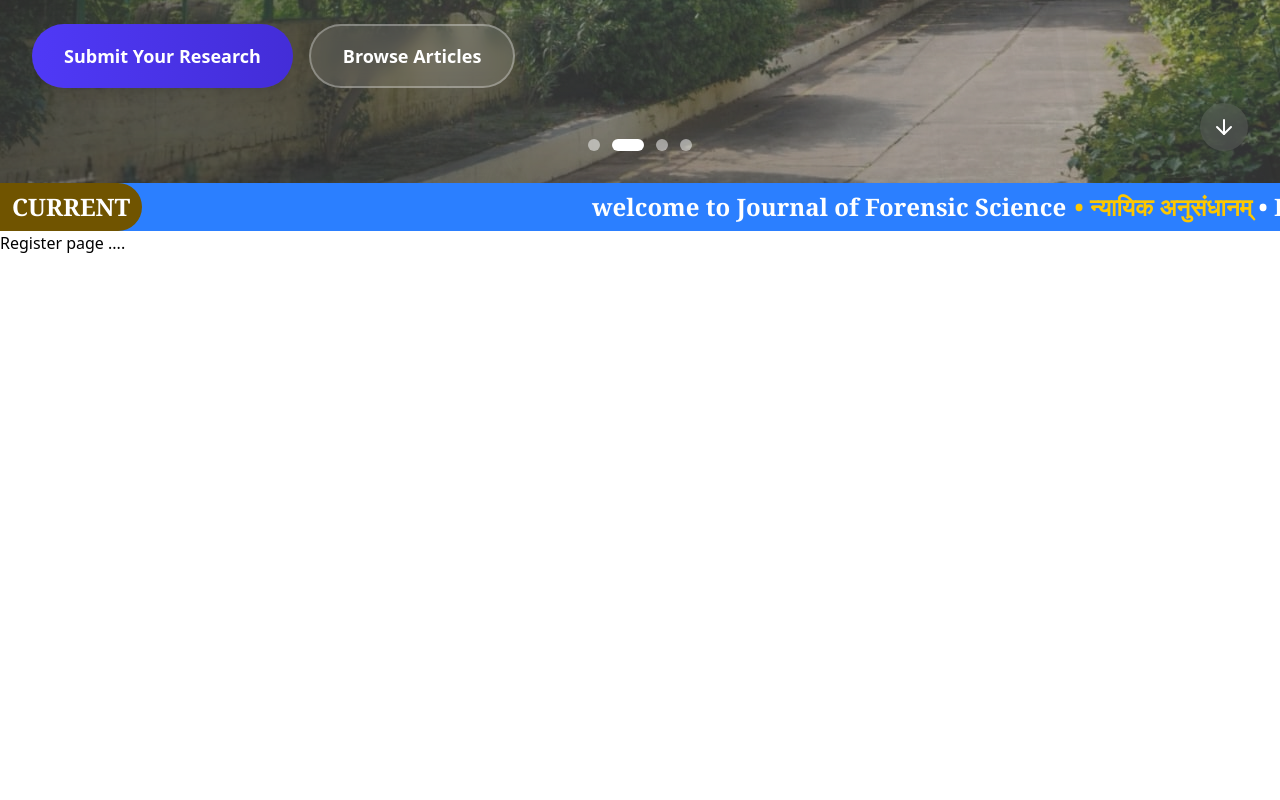
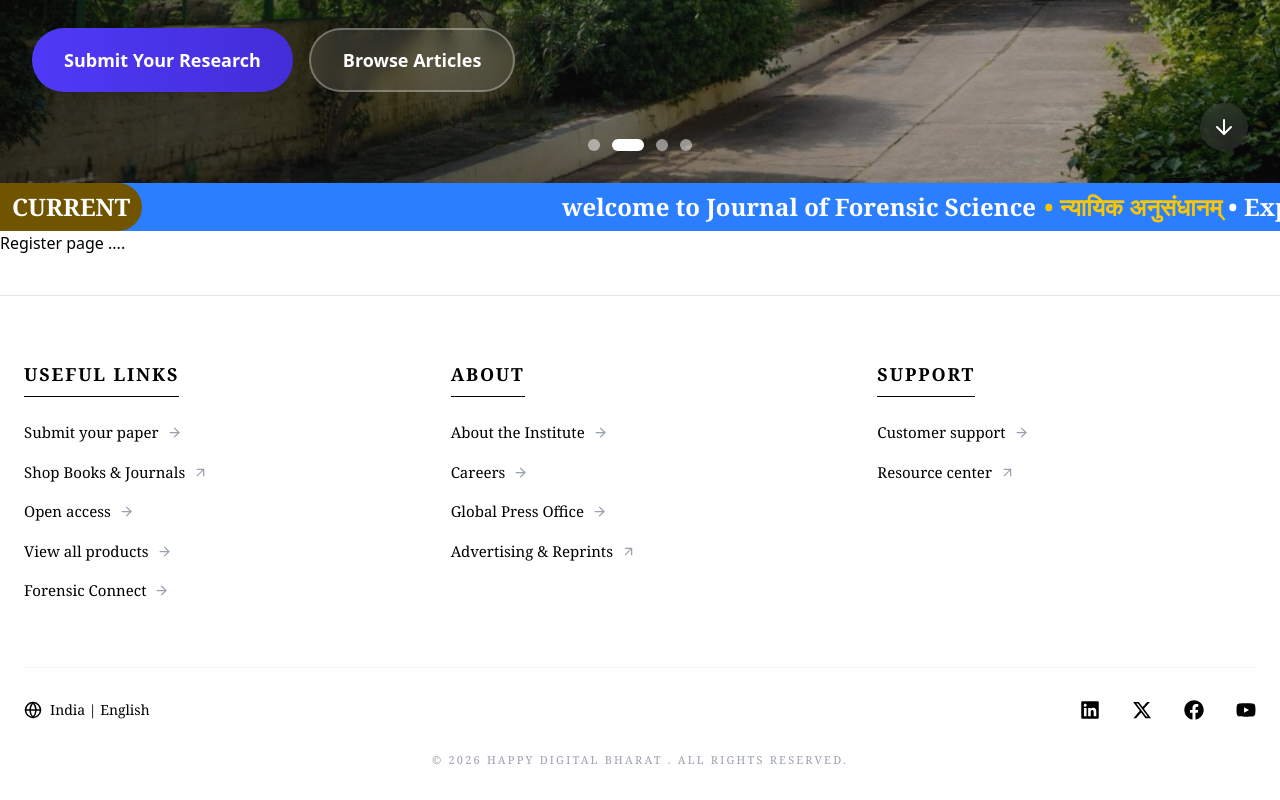
Before and after one commit to Santaravind/Forensic_Journal, a React (Vite) app: page /register in a window 1280 px wide. Shown: the part 665-1465 px from the top of the page. Before the commit the page ends 920 px from the top, so only its background shows below. Built offline with nearby package versions, Linux system fonts and the light colour scheme.

Commit message:
Landing page update !!!

```diff
--- a/src/App.jsx
+++ b/src/App.jsx
@@ -12,6 +12,7 @@ import Login from './components/auth/Login';
 import Register from './components/auth/Register';
 import {Toaster} from 'react-hot-toast'
 import Header from './components/pages/Header';
+import Footer from './components/pages/Footer';
 function App() {
   return (
     <>
@@ -29,10 +30,8 @@ function App() {
       <Route path='/research' element={<Research/>}/>
       <Route path='/login' element={<Login/>}/>
       <Route path='/register' element={<Register/>}/>
-
-
-
       </Routes>
+      <Footer/>
 
     </>
   )
--- /dev/null
+++ b/src/components/pages/Footer.jsx
@@ -0,0 +1,95 @@
+import React from 'react';
+import { FaLinkedin, FaFacebook, FaYoutube } from "react-icons/fa";
+import { FaXTwitter } from "react-icons/fa6";
+import { FiArrowUpRight, FiArrowRight, FiGlobe } from "react-icons/fi";
+
+const Footer = () => {
+  const footerSections = [
+    {
+      title: "Useful links",
+      links: [
+        { name: "Submit your paper", icon: <FiArrowRight /> },
+        { name: "Shop Books & Journals", icon: <FiArrowUpRight /> },
+        { name: "Open access", icon: <FiArrowRight /> },
+        { name: "View all products", icon: <FiArrowRight /> },
+        { name: "Forensic Connect", icon: <FiArrowRight /> },
+      ],
+    },
+    {
+      title: "About",
+      links: [
+        { name: "About the Institute", icon: <FiArrowRight /> },
+        { name: "Careers", icon: <FiArrowRight /> },
+        { name: "Global Press Office", icon: <FiArrowRight /> },
+        { name: "Advertising & Reprints", icon: <FiArrowUpRight /> },
+      ],
+    },
+    {
+      title: "Support",
+      links: [
+        { name: "Customer support", icon: <FiArrowRight /> },
+        { name: "Resource center", icon: <FiArrowUpRight /> },
+      ],
+    },
+  ];
+
+  return (
+    <footer className="bg-white/60 text-black border-t border-gray-200 mt-10 shadow font-serif pt-16 pb-8">
+      <div className="max-w-7xl mx-auto px-6">
+
+        {/* MAIN NAVIGATION GRID */}
+        <div className="grid grid-cols-1 md:grid-cols-3 gap-12 mb-16">
+          {footerSections.map((section, idx) => (
+            <div key={idx}>
+              <h3 className="font-bold text-lg mb-6 uppercase tracking-widest border-b border-black pb-2 inline-block">
+                {section.title}
+              </h3>
+              <ul className="space-y-4">
+                {section.links.map((link, i) => (
+                  <li key={i}>
+                    <a
+                      href="#"
+                      className="group flex items-center gap-2 text-[15px] hover:text-blue-900 transition-colors duration-200"
+                    >
+                      <span className="border-b border-transparent group-hover:border-blue-900">
+                        {link.name}
+                      </span>
+                      <span className="text-gray-400 group-hover:text-blue-900 transition-transform group-hover:translate-x-1">
+                        {link.icon}
+                      </span>
+                    </a>
+                  </li>
+                ))}
+              </ul>
+            </div>
+          ))}
+        </div>
+
+        {/* BOTTOM BAR */}
+        <div className="pt-8 border-t border-gray-100 flex flex-col md:flex-row justify-between items-center gap-6">
+
+          {/* LANGUAGE / REGION */}
+          <div className="flex items-center gap-2 text-sm font-medium hover:text-blue-900 cursor-pointer transition-colors">
+            <FiGlobe className="text-lg" />
+            <span>India | English</span>
+          </div>
+
+          {/* SOCIAL LINKS */}
+          <div className="flex items-center gap-8">
+            <a href="#" className="text-xl hover:text-blue-700 transition-all hover:scale-110"><FaLinkedin /></a>
+            <a href="#" className="text-xl hover:text-black transition-all hover:scale-110"><FaXTwitter /></a>
+            <a href="#" className="text-xl hover:text-blue-600 transition-all hover:scale-110"><FaFacebook /></a>
+            <a href="#" className="text-xl hover:text-red-600 transition-all hover:scale-110"><FaYoutube /></a>
+          </div>
+        </div>
+
+        {/* COPYRIGHT SUBTEXT */}
+        <div className="mt-8 text-center text-[11px] text-gray-400 uppercase tracking-[0.2em]">
+          © {new Date().getFullYear()} Happy Digital Bharat . All Rights Reserved.
+        </div>
+      </div>
+    </footer>
+  );
+};
+
+export default Footer;
--- a/src/components/pages/Hero.jsx
+++ b/src/components/pages/Hero.jsx
@@ -22,6 +22,7 @@ import bg from '../assets/bg.jpeg'
 import bg1 from '../assets/bg1.jpeg'
 import bg2 from '../assets/bg2.jpeg'
 import bg3 from '../assets/bg3.jpeg'
+import logo from '../assets/logoss.png'
 
 function Hero() {
   const images = [bg, bg1, bg2, bg3]
@@ -83,6 +84,11 @@ function Hero() {
       {/* Content */}
       <div className="relative h-full flex items-center mt-16">
         <div className="max-w-7xl mx-auto px-4 sm:px-6 lg:px-8 w-full">
+          <img
+      src={logo}
+      alt="Patrika Logo"
+      className="h-40 w-auto object-contain -mt-38"
+    />
           <div className="text-white max-w-3xl">
             <h1 className="text-4xl md:text-6xl lg:text-7xl font-bold mb-6 ml-8 leading-tight animate-fadeInUp">
               Journal of Forensic Science
--- a/src/components/pages/Home.jsx
+++ b/src/components/pages/Home.jsx
@@ -1,8 +1,17 @@
-import React from "react";
+import React, { useState } from "react";
 import logo from '../assets/logos.png'
 import Content from "./home/Content";
+import CaseStudy from "./home/CaseStudy";
+import { useNavigate } from "react-router-dom";
 
 function Home() {
+  const navigate = useNavigate();
+  const [showCaseStudy, setShowCaseStudy] = useState(false);
+
+ const handleArticle = () => {
+    setShowCaseStudy(true);
+  };
+
   const image=[
     {
       id:1,
@@ -120,12 +129,16 @@ function Home() {
 {/* this for navigation */}
    <Content/>
 
+   <div className="border-b-4 border-black/40 text-3xl flex gap-10 ml-2 mr-3 font-semibold ">
+    <button className=" hover:text-blue-500 cursor-pointer " onClick={handleArticle}>Articles in press </button>
+    <button className="hover:text-blue-500 cursor-pointer "  onClick={handleArticle}>Case Study </button>
+    <button className="hover:text-blue-500 cursor-pointer"  onClick={handleArticle}>Top cited  </button>
+    <button className="hover:text-blue-500 cursor-pointer"  onClick={handleArticle}>Most popular  </button>
+   </div>
 
-
-
-
-
-
+    <div className="mt-6 ml-5 border-white shadow px-2 py-2 mr-3">
+        {showCaseStudy && <CaseStudy />}
+      </div>
 
     </>
   );
--- a/src/components/pages/Navbar.jsx
+++ b/src/components/pages/Navbar.jsx
@@ -114,11 +114,11 @@ export default function Navbar() {
   {/* Logo – OUTSIDE Navbar */}
   <div className="flex items-center mt-5">
   <div className=" rounded-full h-40 w-40 flex items-center justify-center drop-shadow-md">
-    <img
+    {/* <img
       src={logo}
       alt="Patrika Logo"
       className="h-40 w-auto object-contain"
-    />
+    /> */}
   </div>
 </div>
 
@@ -190,7 +190,7 @@ export default function Navbar() {
 
       {/* Mobile Controls */}
       <div className="lg:hidden flex items-center gap-3">
-        <FaUserCircle className="text-3xl text-gray-700" />
+        {/* <FaUserCircle className="text-3xl text-gray-700" /> */}
         <button
           onClick={toggleMenu}
           className="text-gray-700 hover:text-indigo-700 p-2"
@@ -213,7 +213,7 @@ export default function Navbar() {
             to={item.to}
             onClick={closeMenu}
             className={({ isActive }) =>
-              `px-4 py-2 rounded-lg font-semibold transition
+              `px-4 py-2 rounded-xl font-semibold transition
               ${isActive ? "bg-indigo-100 text-indigo-700" : "hover:bg-pink-100"}`
             }
           >
--- a/src/components/pages/home/Content.jsx
+++ b/src/components/pages/home/Content.jsx
@@ -48,6 +48,7 @@ import { GoGoal } from "react-icons/go";
 import { FaAddressBook } from "react-icons/fa";
 import { FcMoneyTransfer } from "react-icons/fc";
 import CaseStudy from './CaseStudy';
+import Publicus from "./Publicus";
 
 function Content() {
   // 1. State to track the active section
@@ -67,7 +68,9 @@ function Content() {
       case "Case Study":
         return <CaseStudy />;
       case "Publish With Us":
-        return <div className="p-8 text-serif italic">Lorem ipsum dolor, sit amet consectetur adipisicing elit. Ea perspiciatis ex a, perferendis distinctio eius tempora totam. Quaerat distinctio odio natus, harum suscipit atque dolorem optio sapiente nobis labore sed fugit laboriosam voluptas dolores at numquam accusantium quo facere accusamus.</div>;
+        return <Publicus/>;
+      case "Learning Resources":
+        return <div> Lorem ipsum dolor sit amet consectetur adipisicing elit. Recusandae unde molestiae nobis, odit voluptatem rerum tempore sint, voluptatum inventore et molestias reiciendis minima iusto libero obcaecati, deserunt impedit deleniti fuga?</div>;
       default:
         return (
           <div className="p-10 text-center font-serif text-gray-500">
@@ -104,7 +107,10 @@ function Content() {
       </div>
 
       {/* DYNAMIC CONTENT AREA */}
-      <div className="bg-white min-h-[400px] border border-gray-100 shadow-sm rounded-sm p-4">
+      <div className="bg-white min-h-100 border border-gray-100 shadow-sm rounded-sm p-4 mt-3">
+         <div className="border-b-4 border-black/40 text-4xl  mt-3.5">
+        <h1 className=" uppercase font-serif " >Recent</h1>
+      </div>
         {renderActiveContent()}
       </div>
     </div>
--- /dev/null
+++ b/src/components/pages/home/Publicus.jsx
@@ -0,0 +1,62 @@
+import { useNavigate } from "react-router-dom";
+import logo from "../../assets/logos.png"; // update path
+
+const categories = [
+  "Serology",
+  "Toxicology",
+  "Ballistics",
+  "Genetics",
+  "Fingerprint",
+  "Anthropology",
+  "Cyber Forensics",
+  "Others",
+];
+
+function Publicus() {
+  const navigate = useNavigate();
+
+  return (
+    <div className="min-h-screen bg-white px-6 py-10 font-serif">
+
+      {/* HEADER */}
+      <div className="max-w-7xl mx-auto flex items-center justify-between">
+        <img
+          src={logo}
+          alt="Patrika Logo"
+          className="w-32 h-32 object-contain"
+        />
+
+        <h1 className="text-4xl font-bold tracking-widest">
+          ARTICLE
+        </h1>
+
+        <div className="w-32" /> {/* spacing balance */}
+      </div>
+
+      {/* CATEGORY GRID */}
+      <div className="max-w-6xl mx-auto mt-20 grid grid-cols-1 sm:grid-cols-2 md:grid-cols-4 gap-12">
+        {categories.map((cat, index) => (
+          <button
+            key={index}
+            onClick={() => navigate(`${cat}`)}
+            className="
+              h-28 rounded-2xl
+              bg-linear-to-r from-blue-500 to-cyan-400
+              text-black text-lg font-medium
+              flex items-center justify-center
+              shadow-md
+              hover:scale-105 hover:shadow-xl
+              transition duration-300
+            "
+          >
+            {cat}
+          </button>
+        ))}
+      </div>
+    </div>
+  );
+}
+
+
+
+export default Publicus
```
